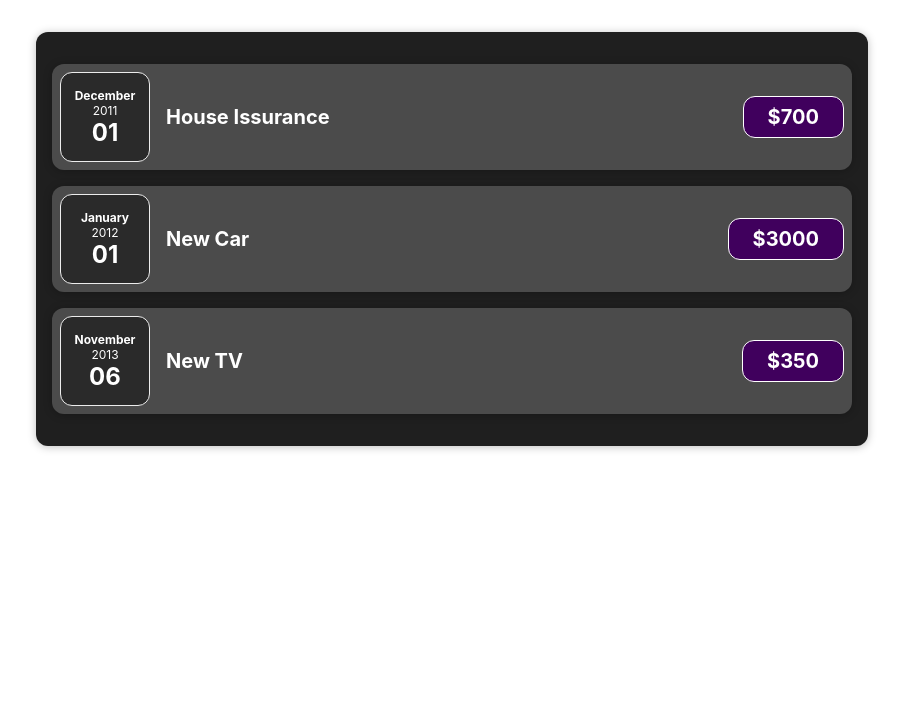
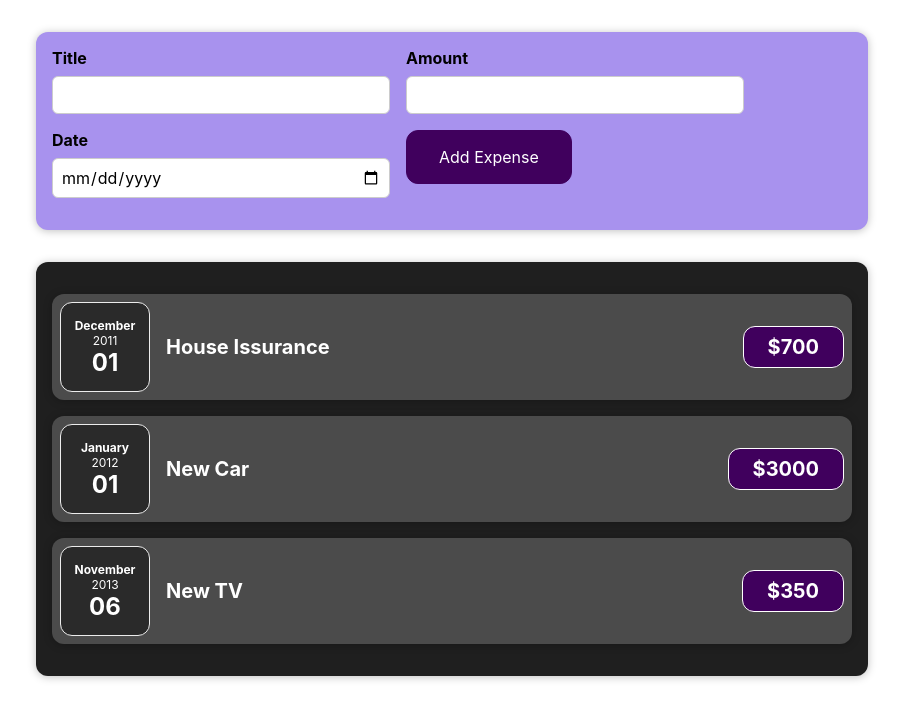
Before and after one commit to xiaotaozi1127/react-my-expense-recorder, a React (Create React App) app: page / in a window 1280 px wide. Shown: the top 720 px of the page, without its empty margins (188-1091 px from the left). Built offline with nearby package versions, Linux system fonts and the light colour scheme.

Commit message:
create new expense form to let user input data

```diff
--- a/src/App.js
+++ b/src/App.js
@@ -1,4 +1,5 @@
 import Expenses from "./components/Expenses/Expenses";
+import NewExpense from "./components/NewExpense/NewExpense";
 
 function App() {
   const expenseItemArray = [
@@ -22,7 +23,12 @@
     },
   ];
 
-  return <Expenses items={expenseItemArray} />;
+  return (
+    <div>
+      <NewExpense></NewExpense>
+      <Expenses items={expenseItemArray} />
+    </div>
+  );
 }
 
 export default App;
--- /dev/null
+++ b/src/components/NewExpense/ExpenseForm.css
@@ -0,0 +1,26 @@
+.new-expense__controls {
+  display: flex;
+  flex-wrap: wrap;
+  gap: 1rem;
+  margin-bottom: 1rem;
+  text-align: left;
+}
+
+.new-expense__control label {
+  font-weight: bold;
+  margin-bottom: 0.5rem;
+  display: block;
+}
+
+.new-expense__control input {
+  font: inherit;
+  padding: 0.5rem;
+  border-radius: 6px;
+  border: 1px solid #ccc;
+  width: 20rem;
+  max-width: 100%;
+}
+
+.new-expense__actions {
+  text-align: right;
+}
--- /dev/null
+++ b/src/components/NewExpense/ExpenseForm.js
@@ -0,0 +1,27 @@
+import "./ExpenseForm.css";
+
+function ExpenseForm() {
+  return (
+    <form>
+      <div className="new-expense__controls">
+        <div className="new-expense__control">
+          <label>Title</label>
+          <input type="text"></input>
+        </div>
+        <div className="new-expense__control">
+          <label>Amount</label>
+          <input type="text"></input>
+        </div>
+        <div className="new-expense__control">
+          <label>Date</label>
+          <input type="date"></input>
+        </div>
+        <div className="new-expense__actions">
+          <button type="submit">Add Expense</button>
+        </div>
+      </div>
+    </form>
+  );
+}
+
+export default ExpenseForm;
--- /dev/null
+++ b/src/components/NewExpense/NewExpense.css
@@ -0,0 +1,38 @@
+.new-expense {
+  background-color: #a892ee;
+  padding: 1rem;
+  margin: 2rem auto;
+  width: 50rem;
+  max-width: 95%;
+  border-radius: 12px;
+  text-align: center;
+  box-shadow: 0 1px 8px rgba(0, 0, 0, 0.25);
+}
+
+.new-expense button {
+  font: inherit;
+  cursor: pointer;
+  padding: 1rem 2rem;
+  border: 1px solid #40005d;
+  background-color: #40005d;
+  color: white;
+  border-radius: 12px;
+  margin-right: 1rem;
+}
+
+.new-expense button:hover,
+.new-expense button:active {
+  background-color: #510674;
+  border-color: #510674;
+}
+
+.new-expense button.alternative {
+  color: #220131;
+  border-color: transparent;
+  background-color: transparent;
+}
+
+.new-expense button.alternative:hover,
+.new-expense button.alternative:active {
+  background-color: #ddb3f8;
+}
--- /dev/null
+++ b/src/components/NewExpense/NewExpense.js
@@ -0,0 +1,12 @@
+import ExpenseForm from "./ExpenseForm";
+import "./NewExpense.css";
+
+function NewExpense() {
+  return (
+    <div className="new-expense">
+      <ExpenseForm />
+    </div>
+  );
+}
+
+export default NewExpense;
```
